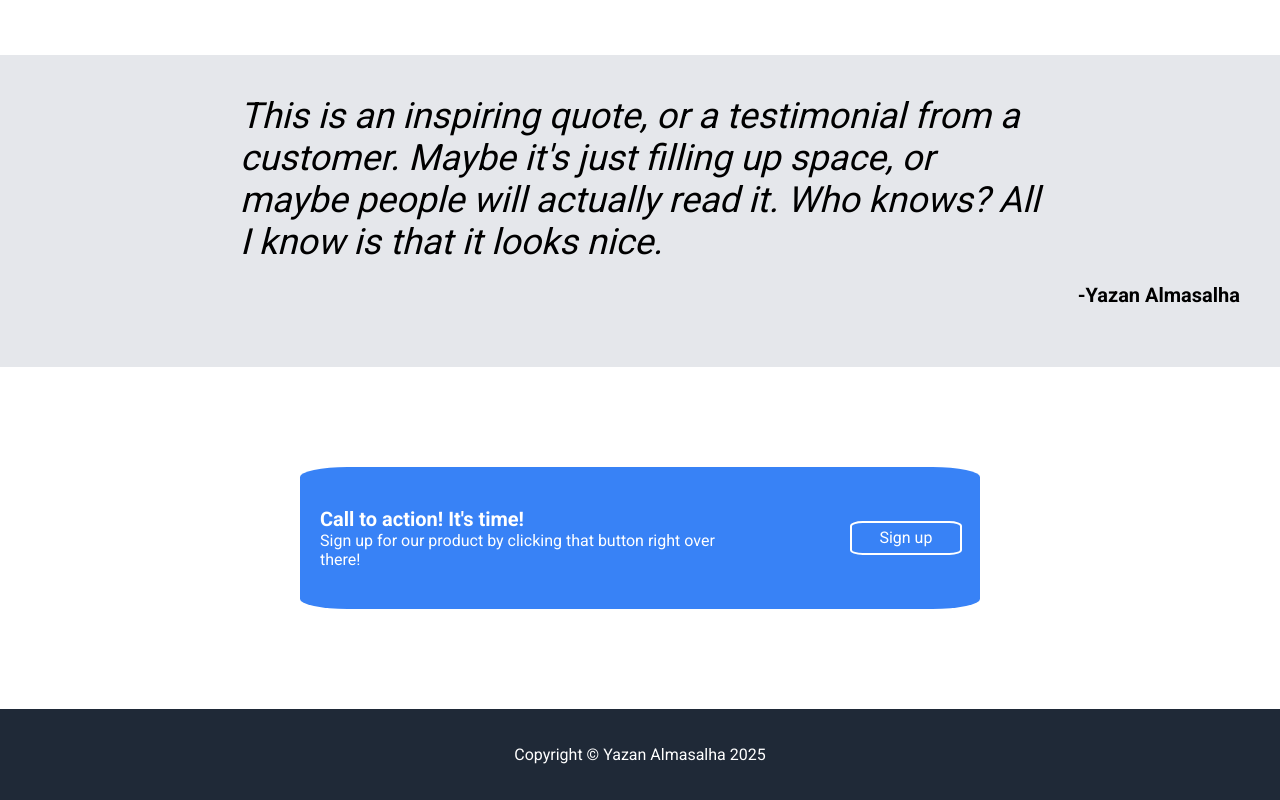
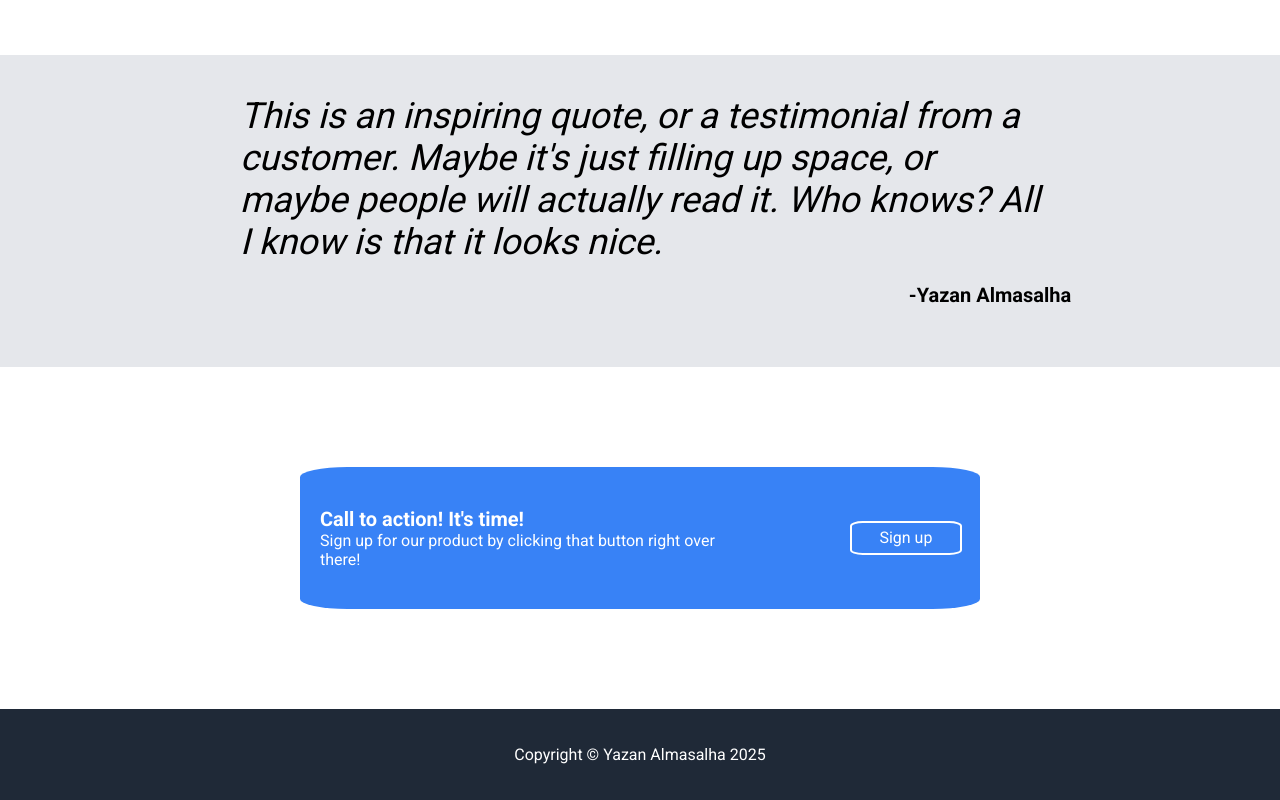
Before and after one commit to Tuoln/first-website, a plain HTML site: page index.html in a window 1280 px wide. Shown: the part 853-1653 px from the top of the page. Drawn offline with Linux system fonts and the light colour scheme.

Commit message:
fixed the quote's author alignment

```diff
--- a/style.css
+++ b/style.css
@@ -117,7 +117,7 @@ a {
 .quote p {
     font-weight: 1000;
     font-size: 20px;
-    align-self: flex-end;
+    margin-left: 700px;
 }
 
 .call-section {
```
